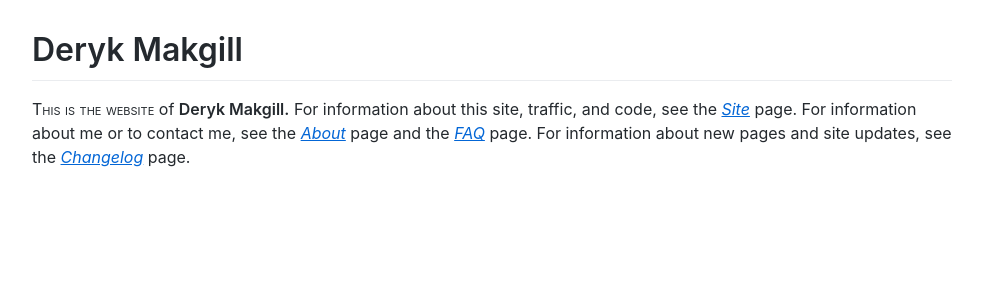
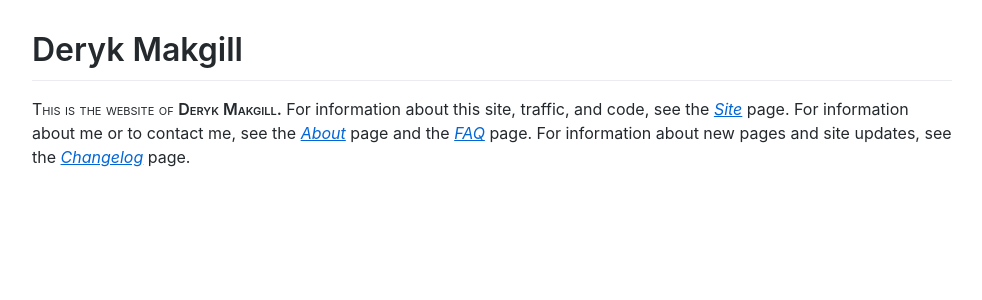
Before and after one commit to derykmakgill/mkg, a Jekyll site: the page built from index.md, in a window 1280 px wide. Shown: the top 300 px of the page, without its empty margins (148-1130 px from the left). Built offline with Jekyll 4.4.1, drawn with Linux system fonts in a browser that asks for light colours.

Commit message:
Update index.md

```diff
--- a/index.md
+++ b/index.md
@@ -3,4 +3,4 @@ layout: page
 title: Deryk Makgill
 ---
 
-<span style="font-variant: small-caps;">This is the website</span> of **Deryk Makgill.** For information about this site, traffic, and code, see the *[Site](/about/site)* page. For information about me or to contact me, see the *[About](/about/deryk)* page and the *[FAQ](/about/faq)* page. For information about new pages and site updates, see the *[Changelog](/changes)* page.
+<span style="font-variant: small-caps;">This is the website of <strong>Deryk Makgill.</strong></span> For information about this site, traffic, and code, see the *[Site](/about/site)* page. For information about me or to contact me, see the *[About](/about/deryk)* page and the *[FAQ](/about/faq)* page. For information about new pages and site updates, see the *[Changelog](/changes)* page.
```
